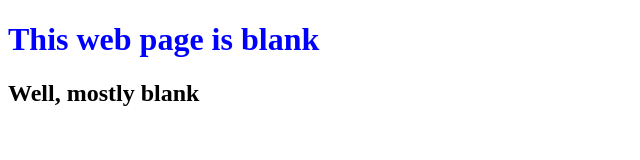
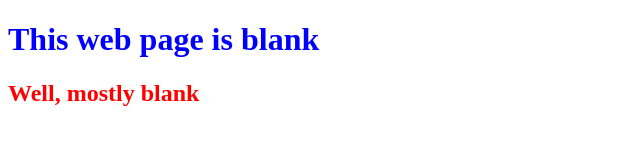
Before and after one commit to OLGENH/0main_opensap_repo, a plain HTML site: page index.html in a window 1280 px wide. Shown: the whole page, without its empty margins (0-640 px from the left). Drawn offline with Linux system fonts and the light colour scheme.

Commit message:
changed h2: colour red

```diff
--- a/index.html
+++ b/index.html
@@ -6,6 +6,6 @@
 	</head>
 	<body>
 		<h1 style="color:blue">This web page is blank</h1>
-		<h2>Well, mostly blank</h2>
+		<h2 style="color:red">Well, mostly blank</h2>
 	</body>
 </html>
```
